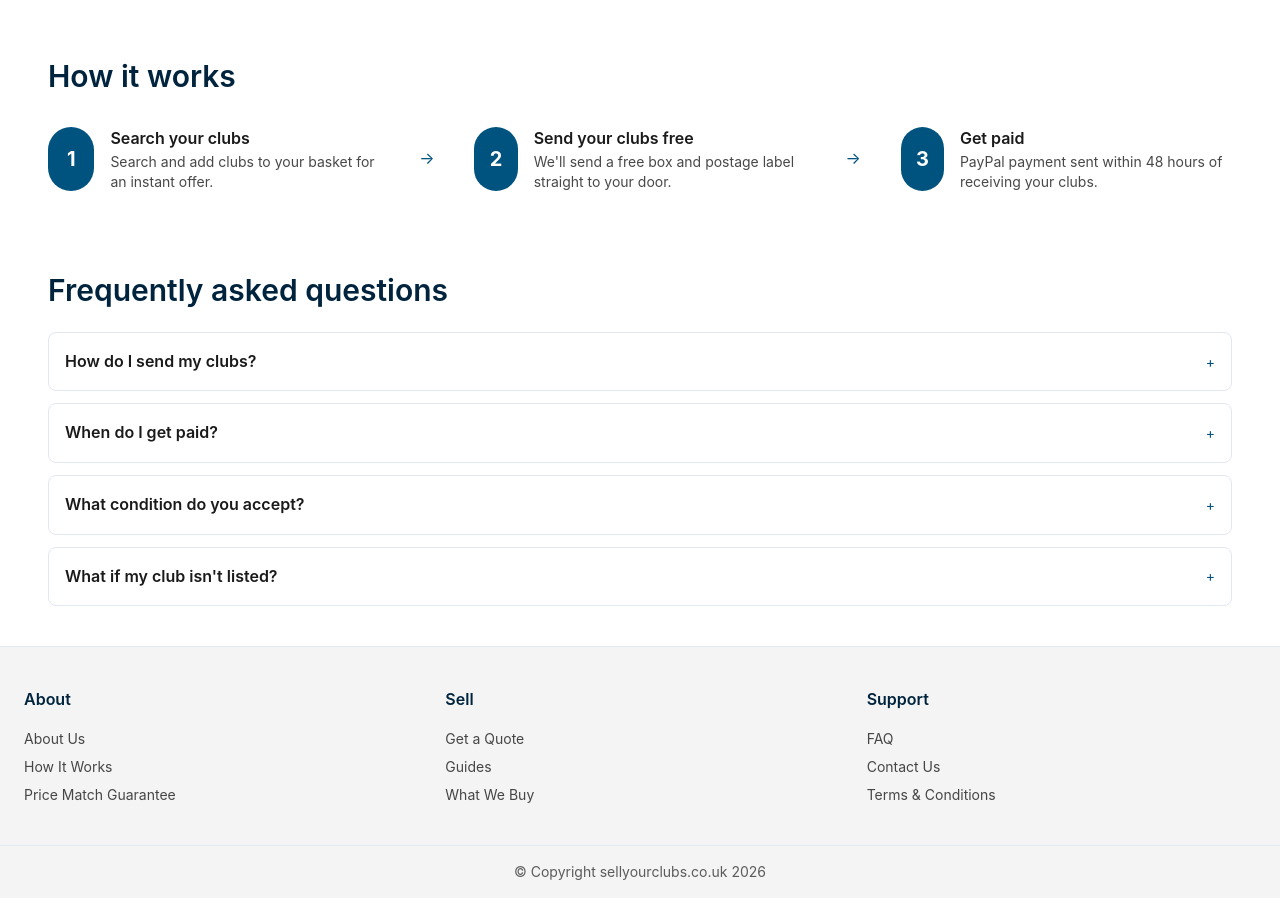
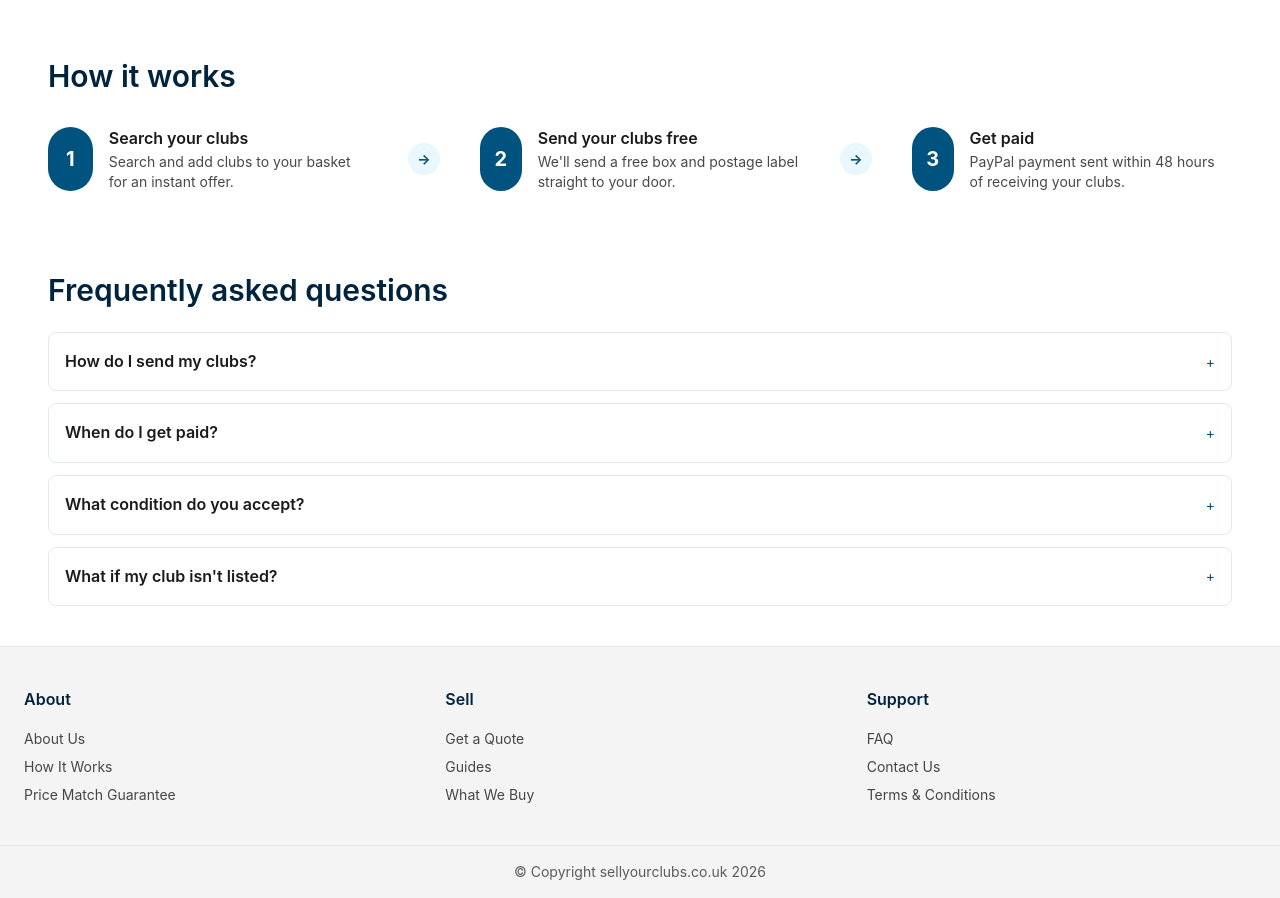
Before and after one commit to billypearson1/sell-your-clubs, a React (Vite) app: page / in a window 1280 px wide. Shown: the part 1000-1898 px from the top of the page. Built offline with nearby package versions, Linux system fonts and the light colour scheme; no server answers.

Commit message:
stylise how it works arrows

```diff
--- a/src/pages/HomePage.tsx
+++ b/src/pages/HomePage.tsx
@@ -104,7 +104,11 @@ export default function HomePage() {
             </div>
           </div>
 
-          <div className="hidden sm:flex items-center px-4 text-[#00537E]">→</div>
+          <div className="hidden sm:flex items-center px-4">
+  <div className="flex h-8 w-8 items-center justify-center rounded-full bg-[#EAF7FF]">
+    <span className="text-[#00537E] font-bold text-sm">→</span>
+  </div>
+</div>
 
           <div className="flex w-full items-center gap-4 sm:w-1/3">
             <div className="flex h-16 w-16 items-center justify-center rounded-full bg-[#00537E] text-white text-xl font-bold">2</div>
@@ -114,7 +118,11 @@ export default function HomePage() {
             </div>
           </div>
 
-          <div className="hidden sm:flex items-center px-4 text-[#00537E]">→</div>
+          <div className="hidden sm:flex items-center px-4">
+  <div className="flex h-8 w-8 items-center justify-center rounded-full bg-[#EAF7FF]">
+    <span className="text-[#00537E] font-bold text-sm">→</span>
+  </div>
+</div>
 
           <div className="flex w-full items-center gap-4 sm:w-1/3">
             <div className="flex h-16 w-16 items-center justify-center rounded-full bg-[#00537E] text-white text-xl font-bold">3</div>
```
